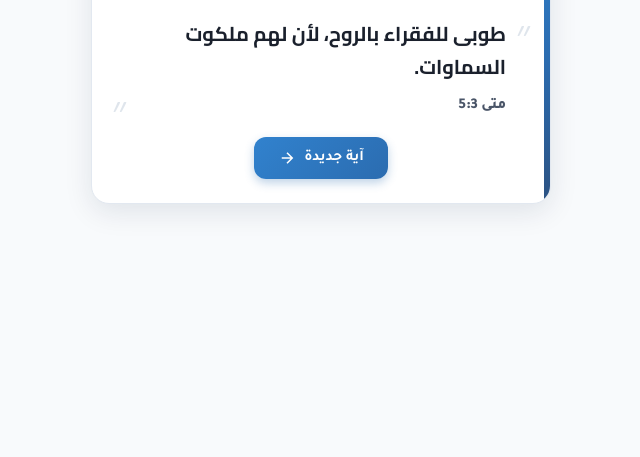
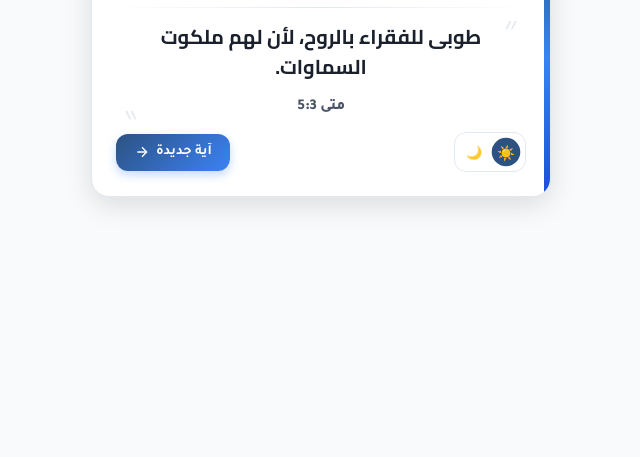
Before and after one commit to mohamedaminekilani-cyber/notion_widgets, a plain HTML site: page index.html in a window 1280 px wide. Shown: the part 343-800 px from the top of the page, without its empty margins (319-959 px from the left). Drawn offline with Linux system fonts and the light colour scheme.

Commit message:
Enhance styling and theme toggle functionality
Refactor styles and improve theme handling for dark and light modes.

```diff
--- a/index.html
+++ b/index.html
@@ -6,32 +6,57 @@
   <title>آية اليوم — الكتاب المقدس</title>
   <link href="https://fonts.googleapis.com/css2?family=Tajawal:wght@300;400;500;600;700;800&family=Cairo:wght@400;600;700;800;900&display=swap" rel="stylesheet">
   <style>
+    :root {
+      --bg-light: #f8fafc;
+      --card-light: #ffffff;
+      --text-light: #1a202c;
+      --text-secondary-light: #4a5568;
+      --accent-light: #2c5282;
+      --border-light: #e2e8f0;
+      --quote-light: #cbd5e0;
+
+      --bg-dark: #0f172a;
+      --card-dark: #1e293b;
+      --text-dark: #f1f5f9;
+      --text-secondary-dark: #94a3b8;
+      --accent-dark: #60a5fa;
+      --border-dark: #334155;
+      --quote-dark: #475569;
+    }
+
     body {
       margin: 0;
       font-family: 'Cairo', 'Tajawal', 'Segoe UI', sans-serif;
-      background: #f8fafc;
-      color: #2d3748;
+      background: var(--bg);
+      color: var(--text);
       display: flex;
       justify-content: center;
       align-items: center;
       min-height: 100vh;
       padding: 20px 10px;
       box-sizing: border-box;
+      transition: background-color 0.3s ease;
     }
+
     .widget {
       width: 100%;
       max-width: 460px;
-      background: #ffffff;
+      height: 280px;
+      background: var(--card);
       border-radius: 18px;
-      box-shadow: 0 8px 28px rgba(0, 30, 60, 0.1);
-      padding: 28px 24px 24px;
+      box-shadow: 0 8px 28px rgba(0, 0, 0, 0.12);
+      padding: 24px;
       text-align: right;
       direction: rtl;
       box-sizing: border-box;
-      border: 1px solid #e2e8f0;
+      border: 1px solid var(--border);
       position: relative;
       overflow: hidden;
+      transition: all 0.3s ease;
+      display: flex;
+      flex-direction: column;
     }
+
     .widget::before {
       content: '';
       position: absolute;
@@ -39,111 +64,187 @@
       right: 0;
       width: 6px;
       height: 100%;
-      background: linear-gradient(to bottom, #3182ce, #2b6cb0, #2c5282);
+      background: linear-gradient(to bottom, var(--accent), #3b82f6, #1d4ed8);
       border-radius: 0 16px 16px 0;
     }
+
     .header {
       display: flex;
       align-items: center;
       justify-content: flex-end;
       gap: 12px;
-      margin-bottom: 20px;
-      color: #2c5282;
+      margin-bottom: 16px;
+      color: var(--accent);
       font-weight: 800;
       font-size: 20px;
       letter-spacing: -0.5px;
     }
+
     .header svg {
       width: 22px;
       height: 22px;
       flex-shrink: 0;
     }
+
     .divider {
       height: 1px;
-      background: linear-gradient(to right, transparent, #e2e8f0, transparent);
-      margin: 20px 0;
+      background: linear-gradient(to right, transparent, var(--border), transparent);
+      margin: 12px 0;
     }
+
+    .verse-container {
+      flex: 1;
+      display: flex;
+      flex-direction: column;
+      justify-content: center;
+      padding: 0 8px;
+    }
+
     .verse-text {
-      font-size: 20px;
       font-weight: 700;
-      line-height: 1.65;
-      color: #1a202c;
+      color: var(--text);
       margin: 0;
       hyphens: auto;
       word-break: break-word;
       font-feature-settings: "ss01", "ss02";
-      text-shadow: 0 1px 1px rgba(0,0,0,0.02);
+      text-align: center;
+      font-size: 20px;
+      line-height: 1.5;
+      overflow: hidden;
+      display: -webkit-box;
+      -webkit-line-clamp: 4;
+      -webkit-box-orient: vertical;
     }
+
     .verse-ref {
       font-family: 'Tajawal', sans-serif;
-      font-size: 15px;
       font-weight: 800;
-      color: #4a5568;
-      margin-top: 14px;
+      color: var(--text-secondary);
+      margin-top: 16px;
       display: block;
       letter-spacing: -0.2px;
+      font-size: 15px;
+      text-align: center;
     }
+
     .decoration {
       position: relative;
-      padding-right: 20px;
-      padding-left: 12px;
+      padding: 0 16px;
     }
-    .decoration::before {
-      content: '״';
-      position: absolute;
-      right: -6px;
-      top: -4px;
-      font-size: 42px;
-      color: #cbd5e0;
-      font-family: 'Cairo', serif;
-      line-height: 1;
-      opacity: 0.6;
-    }
+
+    .decoration::before,
     .decoration::after {
       content: '״';
       position: absolute;
-      left: -4px;
-      bottom: -16px;
-      font-size: 42px;
-      color: #cbd5e0;
+      font-size: 36px;
+      color: var(--quote);
       font-family: 'Cairo', serif;
       line-height: 1;
-      opacity: 0.6;
+      opacity: 0.5;
+    }
+
+    .decoration::before {
+      right: 0;
+      top: -12px;
+    }
+
+    .decoration::after {
+      left: 0;
+      bottom: -20px;
+      transform: scaleX(-1);
     }
 
     .controls {
       display: flex;
+      justify-content: space-between;
+      align-items: center;
+      margin-top: 14px;
+      gap: 12px;
+    }
+
+    .theme-toggle {
+      display: flex;
+      align-items: center;
+      gap: 6px;
+      background: var(--card);
+      padding: 6px;
+      border-radius: 12px;
+      border: 1px solid var(--border);
+    }
+
+    .theme-btn {
+      width: 26px;
+      height: 26px;
+      border-radius: 50%;
+      border: none;
+      cursor: pointer;
+      display: flex;
+      align-items: center;
       justify-content: center;
-      margin-top: 22px;
+      background: transparent;
+      color: var(--text-secondary);
+      font-size: 13px;
+      transition: all 0.2s ease;
     }
+
+    .theme-btn.active {
+      background: var(--accent);
+      color: white;
+      transform: scale(1.1);
+    }
+
     .next-btn {
-      background: linear-gradient(135deg, #3182ce, #2b6cb0);
+      background: linear-gradient(135deg, var(--accent), #3b82f6);
       color: white;
       border: none;
       border-radius: 12px;
-      padding: 12px 24px;
+      padding: 10px 18px;
       font-family: 'Tajawal', sans-serif;
-      font-size: 15px;
+      font-size: 14px;
       font-weight: 700;
       cursor: pointer;
       display: flex;
       align-items: center;
-      gap: 8px;
-      box-shadow: 0 4px 10px rgba(43, 108, 176, 0.3);
+      gap: 6px;
+      box-shadow: 0 4px 10px rgba(59, 130, 246, 0.3);
       transition: all 0.25s ease;
     }
+
     .next-btn:hover {
       transform: translateY(-2px);
-      box-shadow: 0 6px 14px rgba(43, 108, 176, 0.4);
-      background: linear-gradient(135deg, #2b6cb0, #2c5282);
+      box-shadow: 0 6px 14px rgba(59, 130, 246, 0.4);
+      background: linear-gradient(135deg, #3b82f6, #1d4ed8);
     }
+
     .next-btn:active {
       transform: translateY(0);
-      box-shadow: 0 3px 8px rgba(43, 108, 176, 0.35);
+      box-shadow: 0 3px 8px rgba(59, 130, 246, 0.35);
     }
+
     .next-btn svg {
-      width: 18px;
-      height: 18px;
+      width: 16px;
+      height: 16px;
+    }
+
+    /* Initial light mode */
+    body {
+      --bg: var(--bg-light);
+      --card: var(--card-light);
+      --text: var(--text-light);
+      --text-secondary: var(--text-secondary-light);
+      --accent: var(--accent-light);
+      --border: var(--border-light);
+      --quote: var(--quote-light);
+    }
+
+    body.dark-mode {
+      --bg: var(--bg-dark);
+      --card: var(--card-dark);
+      --text: var(--text-dark);
+      --text-secondary: var(--text-secondary-dark);
+      --accent: var(--accent-dark);
+      --border: var(--border-dark);
+      --quote: var(--quote-dark);
     }
   </style>
 </head>
@@ -158,13 +259,19 @@
       آية اليوم
     </div>
     <div class="divider"></div>
-    <div class="decoration">
-      <div class="verse-text" id="verse-text">
-        لأنه هكذا أحب الله العالم حتى بذل ابنه الوحيد، لكي لا يهلك كل من يؤمن به، بل تكون له الحياة الأبدية.
+    <div class="verse-container">
+      <div class="decoration">
+        <div class="verse-text" id="verse-text">
+          لأنه هكذا أحب الله العالم حتى بذل ابنه الوحيد، لكي لا يهلك كل من يؤمن به، بل تكون له الحياة الأبدية.
+        </div>
+        <span class="verse-ref" id="verse-ref">يوحنا 3:16</span>
       </div>
-      <span class="verse-ref" id="verse-ref">يوحنا 3:16</span>
     </div>
     <div class="controls">
+      <div class="theme-toggle">
+        <button class="theme-btn active" id="light-btn" title="وضع فاتح">☀️</button>
+        <button class="theme-btn" id="dark-btn" title="وضع داكن">🌙</button>
+      </div>
       <button class="next-btn" id="next-btn">
         <span>آية جديدة</span>
         <svg viewBox="0 0 24 24" fill="none" stroke="currentColor" stroke-width="2">
@@ -209,14 +316,53 @@
     ];
 
     let currentVerseIndex = 0;
+    let isDarkMode = false;
     const verseTextEl = document.getElementById('verse-text');
     const verseRefEl = document.getElementById('verse-ref');
     const nextBtn = document.getElementById('next-btn');
+    const lightBtn = document.getElementById('light-btn');
+    const darkBtn = document.getElementById('dark-btn');
+    const body = document.body;
+
+    // Auto-resize text to fit container
+    function fitTextToContainer() {
+      const container = document.querySelector('.verse-container');
+      const textEl = verseTextEl;
+
+      // Reset font size
+      textEl.style.fontSize = '20px';
+      textEl.style.lineHeight = '1.5';
+
+      // Get container height available for text
+      const containerHeight = container.clientHeight - 32; // minus ref height and spacing
+
+      // Check if text overflows
+      const lineHeight = parseFloat(getComputedStyle(textEl).lineHeight);
+      const maxLines = Math.floor(containerHeight / lineHeight);
+
+      // Use -webkit-line-clamp for overflow handling
+      textEl.style.webkitLineClamp = maxLines;
+    }
+
+    function applyTheme(theme) {
+      isDarkMode = theme === 'dark';
+      if (isDarkMode) {
+        body.classList.add('dark-mode');
+        darkBtn.classList.add('active');
+        lightBtn.classList.remove('active');
+      } else {
+        body.classList.remove('dark-mode');
+        lightBtn.classList.add('active');
+        darkBtn.classList.remove('active');
+      }
+    }
 
     function showVerse(index) {
       const verse = verses[index];
       verseTextEl.textContent = verse.text;
       verseRefEl.textContent = verse.ref;
+      // Adjust text size after content change
+      setTimeout(fitTextToContainer, 10);
     }
 
     function nextVerse() {
@@ -224,10 +370,18 @@
       showVerse(currentVerseIndex);
     }
 
+    // Initialize
+    applyTheme('light');
+    showVerse(currentVerseIndex);
+
+    // Adjust on load and resize
+    window.addEventListener('load', fitTextToContainer);
+    window.addEventListener('resize', fitTextToContainer);
+
+    // Event listeners
     nextBtn.addEventListener('click', nextVerse);
-
-    // Initialize with first verse
-    showVerse(currentVerseIndex);
+    lightBtn.addEventListener('click', () => applyTheme('light'));
+    darkBtn.addEventListener('click', () => applyTheme('dark'));
   </script>
 </body>
 </html>
```
